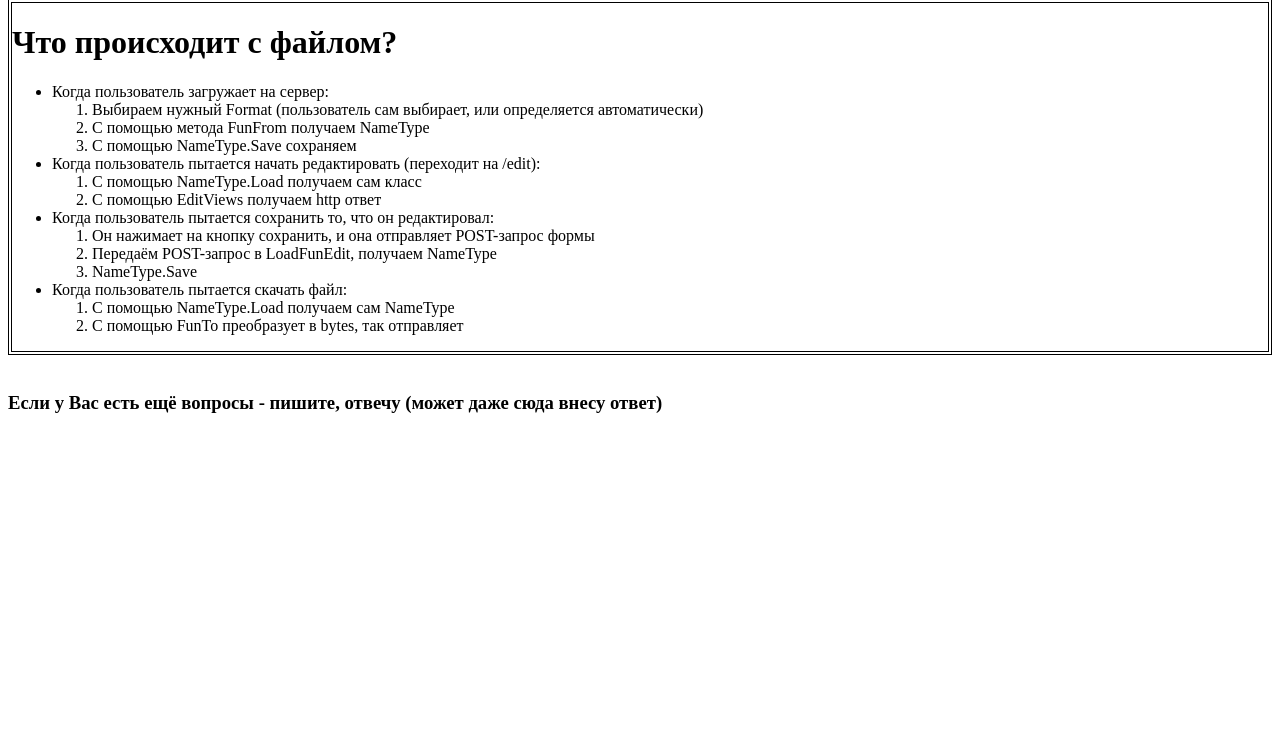
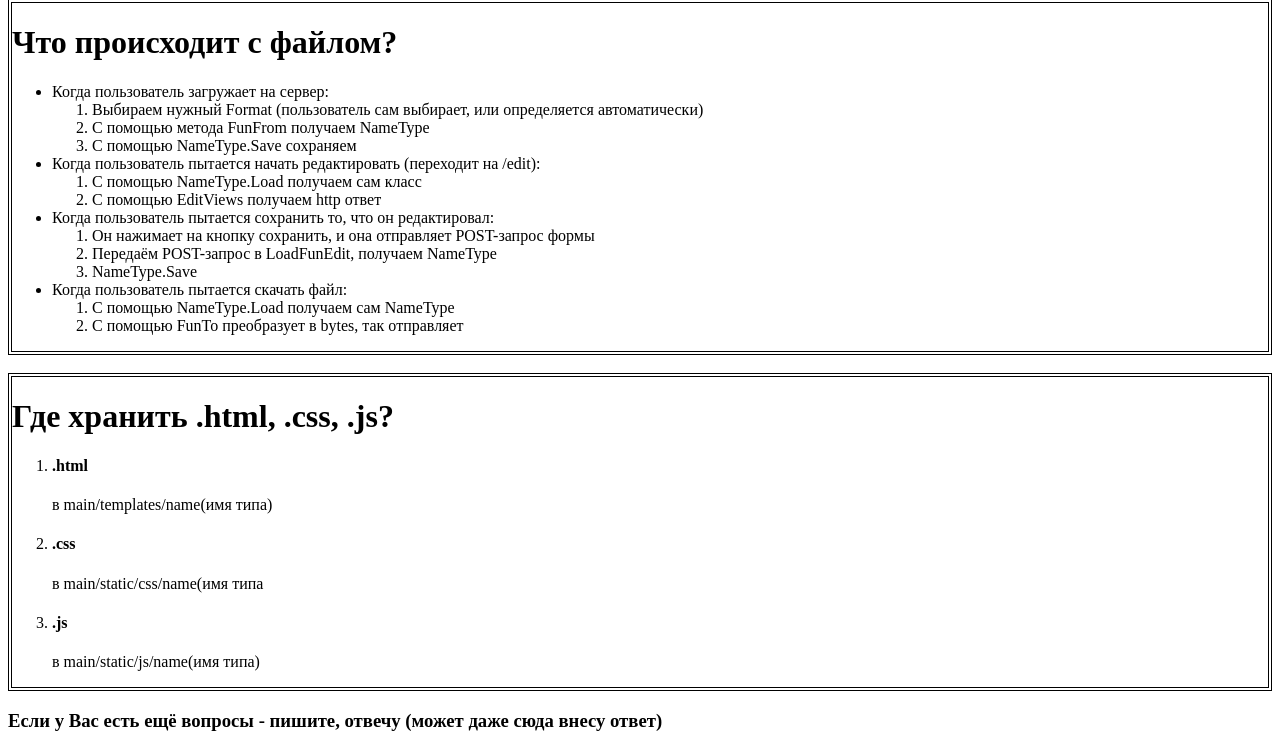
Before and after one commit to 3NikNikNik3/Vortex_Py, a Django app: page /doc in a window 1280 px wide. Shown: the part 1393-2144 px from the top of the page. Before the commit the page ends 1806 px from the top, so only its background shows below. Run offline with Django 5.2, Linux system fonts and the light colour scheme.

Commit message:
AddFixDoc

```diff
--- a/project/main/templates/doc.html
+++ b/project/main/templates/doc.html
@@ -159,6 +159,15 @@
         </ul>
     </div><br>
 
+    <div class="bor">
+        <h1>Где хранить .html, .css, .js?</h1>
+        <ol>
+            <li><h4>.html</h4>в main/templates/name(имя типа)</li>
+            <li><h4>.css</h4>в main/static/css/name(имя типа</li>
+            <li><h4>.js</h4>в main/static/js/name(имя типа)</li>
+        </ol>
+    </div>
+
     <h3>Если у Вас есть ещё вопросы - пишите, отвечу (может даже сюда внесу ответ)</h3>
 </body>
 </html>
```
